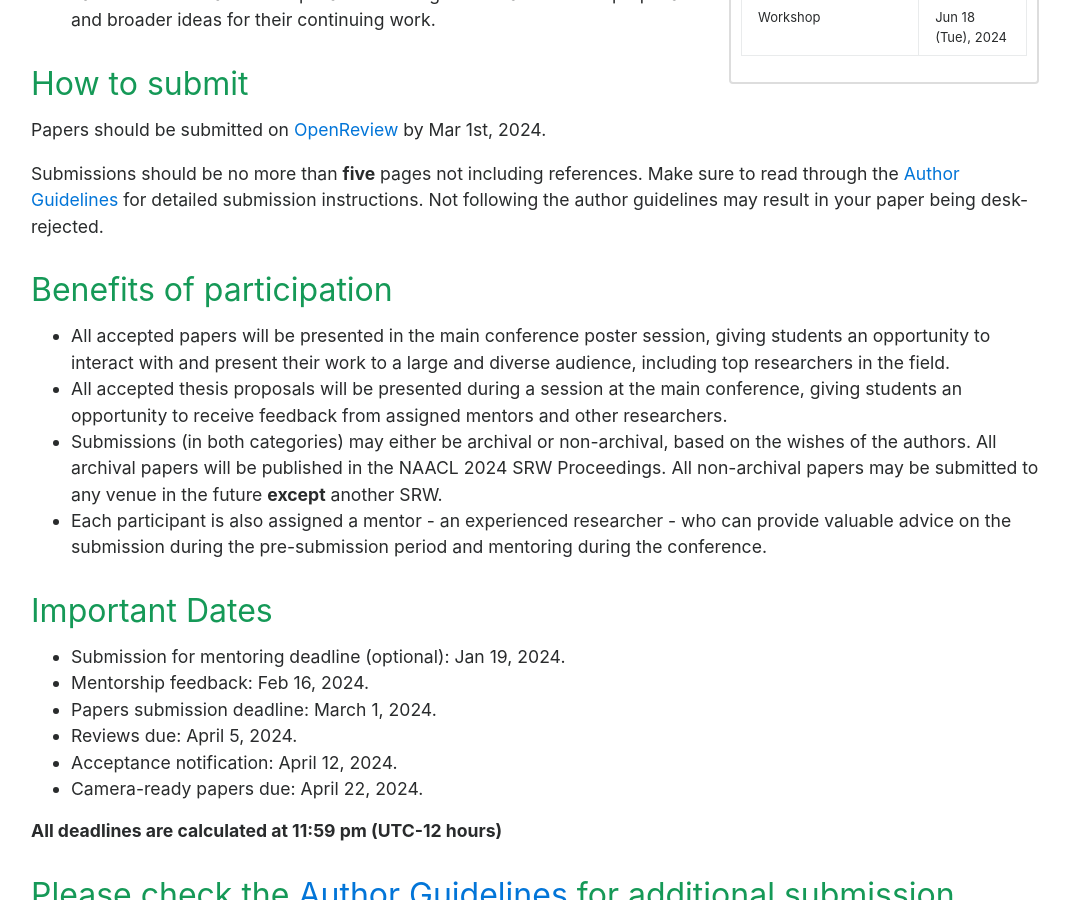
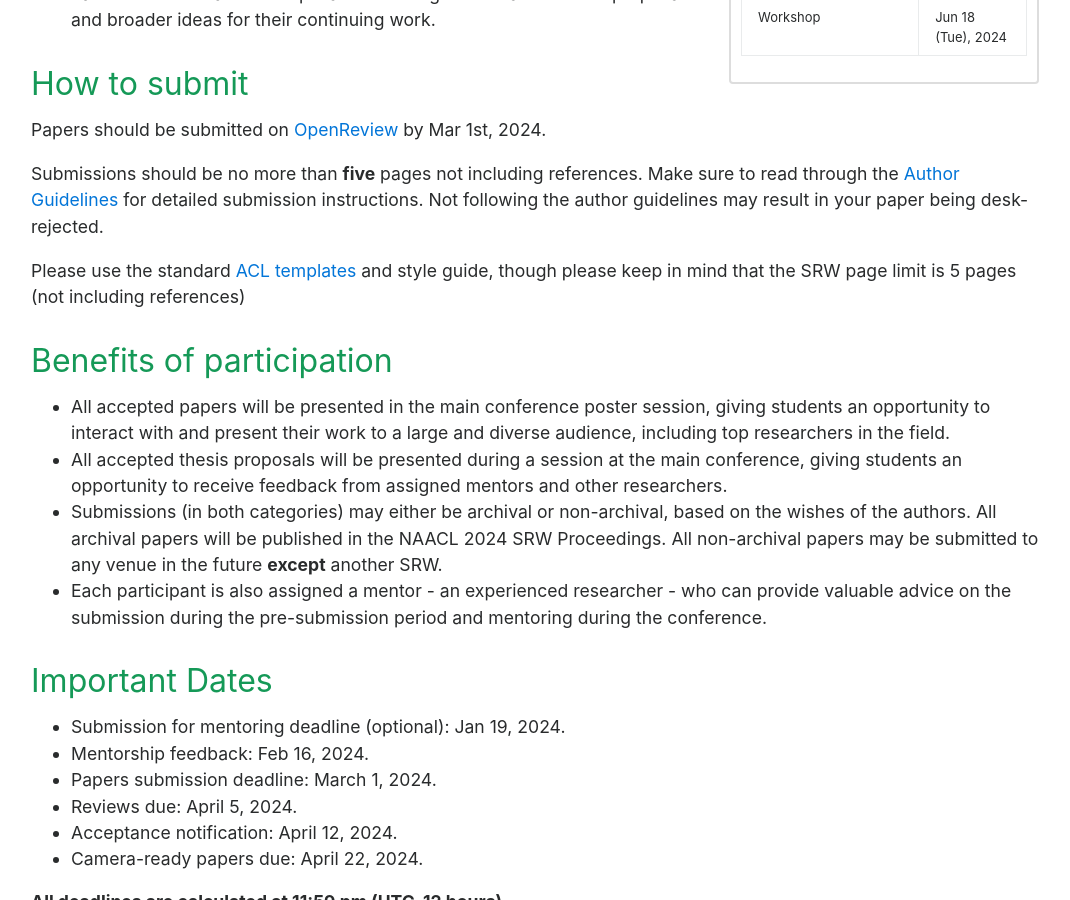
Before and after one commit to naacl2025-srw/naacl2025-srw.github.io, a Jekyll site: the page built from cfp.md, in a window 1280 px wide and 900 px high, scrolled down 950 px. Shown: the whole window, without its empty margins (105-1175 px from the left). Built offline with Jekyll 4.4.1, drawn with Linux system fonts in a browser that asks for light colours.

Commit message:
Added link to ACL templates

```diff
--- a/cfp.md
+++ b/cfp.md
@@ -21,6 +21,8 @@ Papers should be submitted on [OpenReview](https://openreview.net/group?id=aclwe
 
 Submissions should be no more than **five** pages not including references. Make sure to read through the [Author Guidelines](/author) for detailed submission instructions. Not following the author guidelines may result in your paper being desk-rejected.
 
+Please use the standard [ACL templates](https://github.com/acl-org/acl-style-files) and style guide, though please keep in mind that the SRW page limit is 5 pages (not including references)
+
 ## Benefits of participation
 
 - All accepted papers will be presented in the main conference poster session, giving students an opportunity to interact with and present their work to a large and diverse audience, including top researchers in the field.
```
